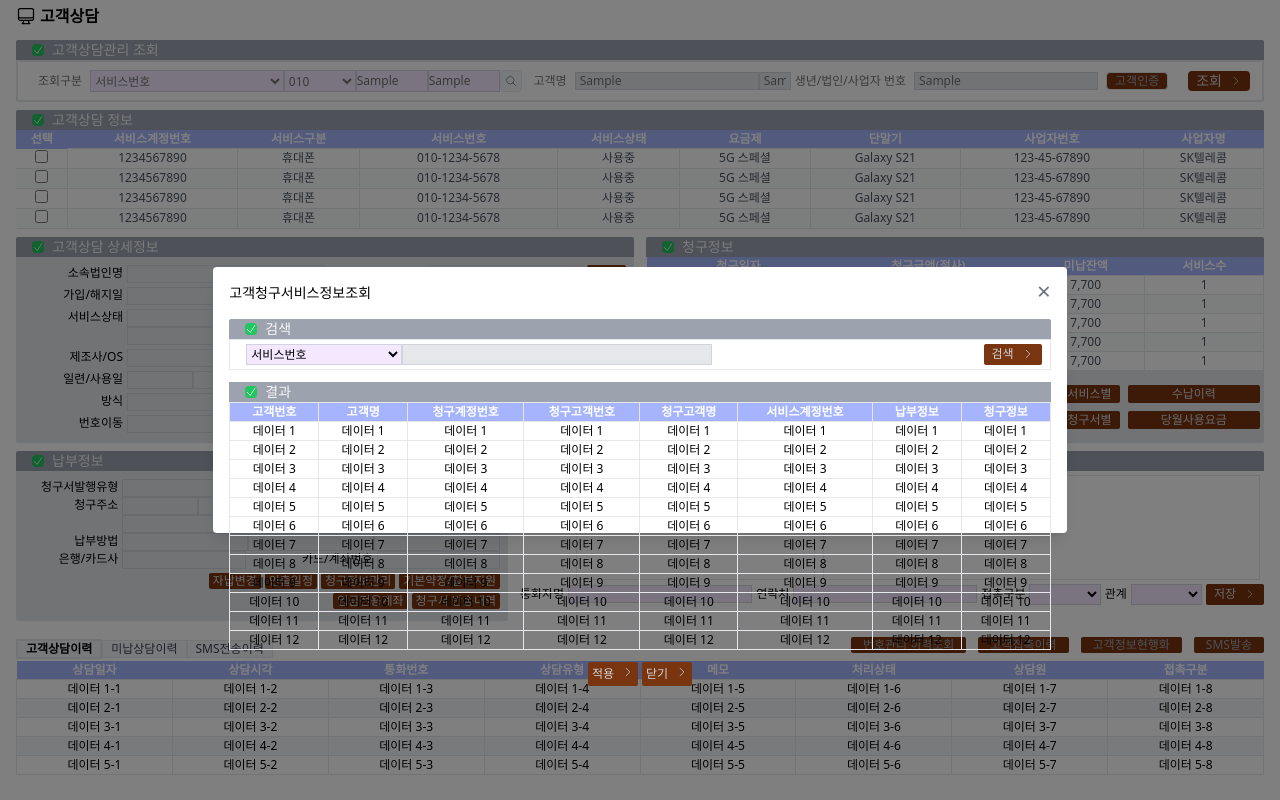
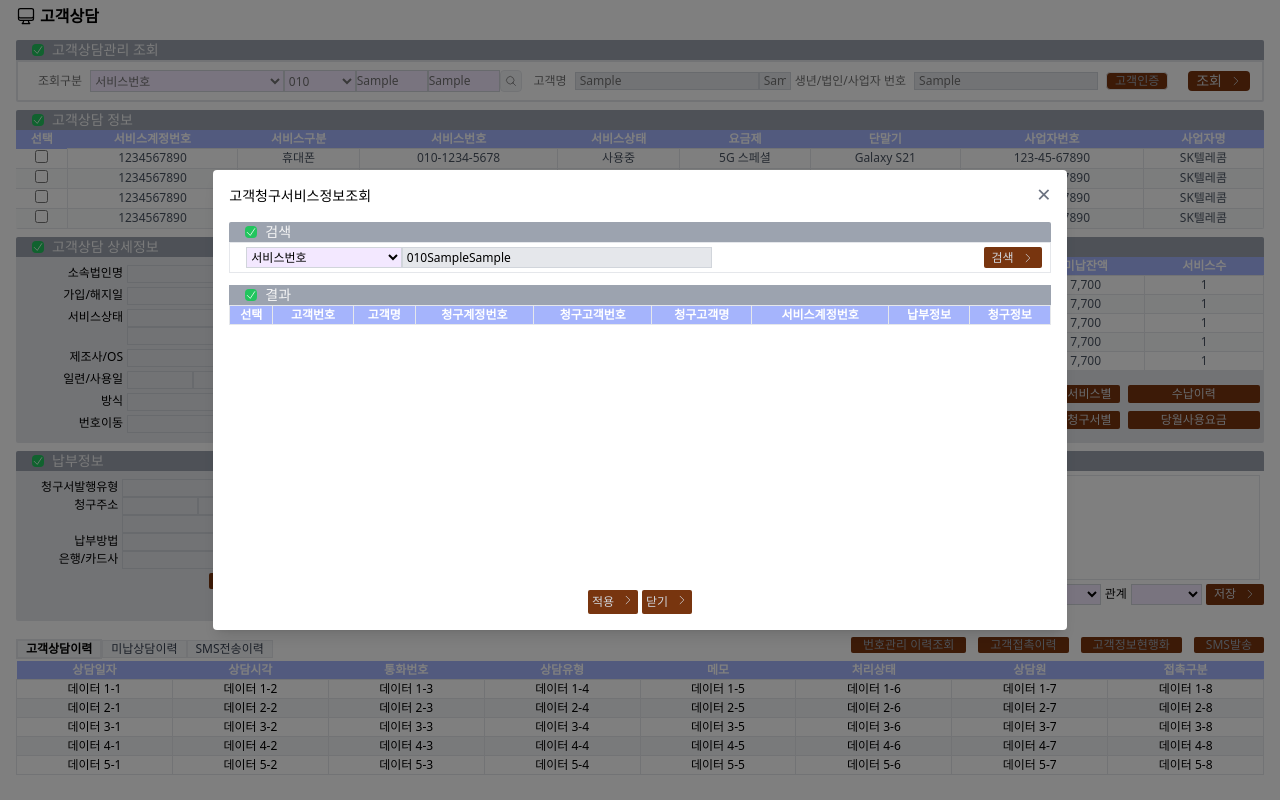
Before and after one commit to jinkihyeok/sk_practice, a React (Create React App) app: page / in a window 1280 px wide. Both pictures are taken after typing "Sample", "Sample", "Sample", "Sample", "Sample" into the empty fields and a click on the button 510 px from the left and 81 px from the top of the page. Built offline with nearby package versions, Linux system fonts and the light colour scheme.

Commit message:
Create search account method & apply account method

```diff
--- a/src/components/sections/searchConsultationInfo/SearchConsultationInfo.tsx
+++ b/src/components/sections/searchConsultationInfo/SearchConsultationInfo.tsx
@@ -3,6 +3,7 @@ import React, {useState} from "react";
 import {firstNumberOptions, serviceNumberOptions} from "../../../constants";
 import {RightArrowIcon} from "../../ui/Icons";
 import SearchModal from "./SearchModal";
+import {PhoneNumber, ServiceAccount} from "../../../types";
 
 export default function SearchConsultationInfo() {
 
@@ -11,13 +12,12 @@ export default function SearchConsultationInfo() {
         label: string
     } | undefined>(serviceNumberOptions.find(option => option.isDefault));
 
-    const [selectedFirstNumber, setSelectedFirstNumber] = useState<{
-        value: string,
-        label: string
-    } | undefined>(firstNumberOptions[0]);
-
-    const [secondNumber, setSecondNumber] = useState<string>('');
-    const [thirdNumber, setThirdNumber] = useState<string>('');
+    const [phoneNumber, setPhoneNumber] = useState<PhoneNumber>({
+        firstNumber: firstNumberOptions[0].value,
+        secondNumber: '',
+        thirdNumber: ''
+    });
+    const [selectedServiceAccount, setSelectedServiceAccount] = useState<ServiceAccount | null>(null);
     const [isModalOpen, setIsModalOpen] = useState<boolean>(false);
 
     const handleSelectChange = (e: React.ChangeEvent<HTMLSelectElement>) => {
@@ -28,21 +28,13 @@ export default function SearchConsultationInfo() {
         }
     };
 
-    const handleFirstNumberChange = (e: React.ChangeEvent<HTMLSelectElement>) => {
-        const selectedValue = e.target.value;
-        const selectedOption = firstNumberOptions.find(option => option.value === selectedValue);
-        if (selectedOption) {
-            setSelectedFirstNumber(selectedOption);
-        }
+    const handlePhoneNumberChange = (e: React.ChangeEvent<HTMLSelectElement | HTMLInputElement>) => {
+        const {name, value} = e.target;
+        setPhoneNumber(prevState => ({
+            ...prevState,
+            [name]: value
+        }));
     };
-
-    const handleSecondNumberChange = (e: React.ChangeEvent<HTMLInputElement>) => {
-        setSecondNumber(e.target.value);
-    }
-
-    const handleThirdNumberChange = (e: React.ChangeEvent<HTMLInputElement>) => {
-        setThirdNumber(e.target.value);
-    }
 
     const handleSearch = (e: React.MouseEvent<HTMLButtonElement, MouseEvent>) => {
         e.preventDefault();
@@ -69,8 +61,9 @@ export default function SearchConsultationInfo() {
                                     ))}
                                 </select>
                                 <select className="w-1/6 border border-gray-300 bg-purple-100 outline-none"
-                                    value={selectedFirstNumber?.value}
-                                    onChange={handleFirstNumberChange}>
+                                        name="firstNumber"
+                                        value={phoneNumber.firstNumber}
+                                        onChange={handlePhoneNumberChange}>
                                     {firstNumberOptions.map(option => (
                                         <option key={option.value} value={option.value}>
                                             {option.label}
@@ -79,15 +72,19 @@ export default function SearchConsultationInfo() {
                                 </select>
                                 <input
                                     type="text"
+                                    name="secondNumber"
                                     className="w-1/6 border border-gray-300 bg-purple-100 outline-none"
-                                value={secondNumber}
-                                onChange={handleSecondNumberChange}
+                                    value={phoneNumber.secondNumber}
+                                    onChange={handlePhoneNumberChange}
+                                    maxLength={4}
                                 />
                                 <input
                                     type="text"
+                                    name="thirdNumber"
                                     className="w-1/6 border border-gray-300 bg-purple-100 outline-none"
-                                value={thirdNumber}
-                                onChange={handleThirdNumberChange}
+                                    value={phoneNumber.thirdNumber}
+                                    onChange={handlePhoneNumberChange}
+                                    maxLength={4}
                                 />
                                 <button
                                     onClick={(e) => handleSearch(e)}
@@ -134,7 +131,11 @@ export default function SearchConsultationInfo() {
                     </form>
                 </div>
             </div>
-            {isModalOpen && <SearchModal setIsModalOpen={setIsModalOpen} selectedOption={selectedOption} setSelectedOption={setSelectedOption}/>}
+            {isModalOpen && <SearchModal setIsModalOpen={setIsModalOpen} selectedOption={selectedOption}
+                                         setSelectedOption={setSelectedOption} phoneNumber={phoneNumber}
+                                         setPhoneNumber={setPhoneNumber}
+                                         selectedServiceAccount={selectedServiceAccount} setSelectedServiceAccount={setSelectedServiceAccount}
+            />}
         </>
     );
 }
--- a/src/components/sections/searchConsultationInfo/SearchModal.tsx
+++ b/src/components/sections/searchConsultationInfo/SearchModal.tsx
@@ -1,7 +1,9 @@
-import React from 'react';
+import React, {useEffect, useState} from 'react';
 import SectionHeader from "../../common/SectionHeader";
 import {serviceNumberOptions} from "../../../constants";
 import {RightArrowIcon} from "../../ui/Icons";
+import {PhoneNumber, ServiceAccount} from "../../../types";
+import {serviceAccountData} from "../../../dummyData/ServiceAccount";
 
 interface SearchModalProps {
     setIsModalOpen: (isOpen: boolean) => void;
@@ -13,9 +15,30 @@ interface SearchModalProps {
         value: string,
         label: string
     }) => void;
+    phoneNumber: PhoneNumber;
+    setPhoneNumber: (phoneNumber: PhoneNumber) => void;
+    selectedServiceAccount: ServiceAccount | null;
+    setSelectedServiceAccount: (selectedServiceAccount: ServiceAccount | null) => void
 }
 
-export default function SearchModal({setIsModalOpen, setSelectedOption, selectedOption}: SearchModalProps) {
+export default function SearchModal({
+                                        setIsModalOpen,
+                                        setSelectedOption,
+                                        selectedOption,
+                                        phoneNumber,
+                                        setPhoneNumber,
+                                        selectedServiceAccount,
+                                        setSelectedServiceAccount
+                                    }: SearchModalProps) {
+
+    const [searchedServiceAccounts, setSearchedServiceAccounts] = useState<ServiceAccount[]>([]);
+    const [inputNumber, setInputNumber] = useState('');
+    const [checkedAccount, setCheckedAccount] = useState<ServiceAccount | null>(null);
+
+    useEffect(() => {
+        setInputNumber(`${phoneNumber.firstNumber}${phoneNumber.secondNumber}${phoneNumber.thirdNumber}`);
+    }, [phoneNumber]);
+
     const closeModal = () => {
         setIsModalOpen(false);
     };
@@ -34,13 +57,46 @@ export default function SearchModal({setIsModalOpen, setSelectedOption, selected
         }
     }
 
+    const handleCheckboxChange = (account: ServiceAccount) => {
+        if (checkedAccount?.serviceNumber === account.serviceNumber) {
+            setCheckedAccount(null);
+        } else {
+            setCheckedAccount(account);
+        }
+    };
+
+    const handleSearch = () => {
+        const foundAccounts = serviceAccountData.filter(
+            (account) => account.serviceNumber === inputNumber
+        );
+
+        setSearchedServiceAccounts(foundAccounts);
+    };
+
+    const handleApply = () => {
+        if (checkedAccount) {
+            setSelectedServiceAccount(checkedAccount);
+        }
+        const firstNumber = inputNumber.slice(0, 3);
+        const secondNumber = inputNumber.slice(3, 7);
+        const thirdNumber = inputNumber.slice(7);
+        setPhoneNumber({
+            firstNumber,
+            secondNumber,
+            thirdNumber
+        });
+        console.log('selectedServiceAccount:', selectedServiceAccount);
+        console.log('phoneNumber:', phoneNumber);
+        closeModal();
+    }
+
     return (
         <div className="fixed inset-0 flex items-center justify-center z-50">
             <div
                 onClick={handleBackgroundClick}
                 className="fixed inset-0 bg-black opacity-50">
             </div>
-            <div className="bg-white w-2/3 h-1/3 p-4 rounded shadow-lg z-10 relative text-xs">
+            <div className="bg-white w-2/3 h-[460px] p-4 rounded shadow-lg z-10 relative text-xs flex flex-col">
                 <button
                     className="absolute top-2 right-4 text-gray-500 hover:text-gray-800"
                     onClick={closeModal}>
@@ -49,9 +105,9 @@ export default function SearchModal({setIsModalOpen, setSelectedOption, selected
                 <div className="modal-header">
                     <h2 className="text-sm mb-4">고객청구서비스정보조회</h2>
                 </div>
-                <div className="section-style">
+                <div className="section-style flex-grow flex-flex-col">
                     <SectionHeader title="검색"/>
-                    <div className="flex flex-col gap-3">
+                    <div className="flex flex-col gap-3 h-full">
                         <div className="flex flex-row w-full px-2 py-1 border">
                             <div className="flex flex-row px-2 w-3/5">
                                 <select className="border border-gray-300 bg-purple-100 outline-none w-1/3"
@@ -63,21 +119,31 @@ export default function SearchModal({setIsModalOpen, setSelectedOption, selected
                                         </option>
                                     ))}
                                 </select>
-                                <input className="input-style w-2/3"/>
+                                <input
+                                    className="input-style w-2/3"
+                                    type="text"
+                                    value={inputNumber}
+                                    onChange={(e) => setInputNumber(e.target.value)}
+                                    maxLength={11}
+                                />
                             </div>
                             <div className="flex flex-row w-2/5 justify-end">
-                                <button className="btn-style flex flex-row px-2 items-center">
+                                <button
+                                    type="button"
+                                    onClick={handleSearch}
+                                    className="btn-style flex flex-row px-2 items-center">
                                     <h3>검색</h3>
                                     <RightArrowIcon/>
                                 </button>
                             </div>
                         </div>
-                        <div className="flex flex-col">
+                        <div className="flex flex-col flex-grow">
                             <SectionHeader title="결과"/>
-                            <div className="overflow-x-auto">
+                            <div className="overflow-x-auto flex flex-col flex-grow">
                                 <table className="table-auto border-collapse w-full">
                                     <thead>
                                     <tr className="table-header-style whitespace-nowrap">
+                                        <th className="border">선택</th>
                                         <th className="border">고객번호</th>
                                         <th className="border">고객명</th>
                                         <th className="border">청구계정번호</th>
@@ -89,33 +155,51 @@ export default function SearchModal({setIsModalOpen, setSelectedOption, selected
                                     </tr>
                                     </thead>
                                     <tbody>
-                                    {Array(12).fill(null).map((_, index) => (
-                                        <tr key={index} className="whitespace-nowrap">
-                                            <td className="border text-center">데이터 {index + 1}</td>
-                                            <td className="border text-center">데이터 {index + 1}</td>
-                                            <td className="border text-center">데이터 {index + 1}</td>
-                                            <td className="border text-center">데이터 {index + 1}</td>
-                                            <td className="border text-center">데이터 {index + 1}</td>
-                                            <td className="border text-center">데이터 {index + 1}</td>
-                                            <td className="border text-center">데이터 {index + 1}</td>
-                                            <td className="border text-center">데이터 {index + 1}</td>
+                                    {searchedServiceAccounts.map((account, index) => (
+                                        <tr
+                                            key={index}
+                                            className={`whitespace-nowrap ${
+                                                index % 2 === 1 ? 'bg-gray-100' : ''
+                                            }`}
+                                        >
+                                            <td className="border text-center">
+                                                <input
+                                                    type="checkbox"
+                                                    checked={checkedAccount?.serviceNumber === account.serviceNumber}
+                                                    onChange={() => handleCheckboxChange(account)}
+                                                />
+                                            </td>
+                                            <td className="border text-center">{account.customerNumber}</td>
+                                            <td className="border text-center">{account.customerName}</td>
+                                            <td className="border text-center">{account.billingAccountNumber}</td>
+                                            <td className="border text-center">{account.billingCustomerNumber}</td>
+                                            <td className="border text-center">{account.billingCustomerName}</td>
+                                            <td className="border text-center">{account.serviceAccountNumber}</td>
+                                            <td className="border text-center">{account.paymentInfo}</td>
+                                            <td className="border text-center">{account.billingInfo}</td>
                                         </tr>
                                     ))}
                                     </tbody>
                                 </table>
                             </div>
                         </div>
-                        <div className="flex flex-row w-full justify-center items-center gap-1">
-                            <button className="btn-style flex flex-row p-1">
-                                <h3>적용</h3>
-                                <RightArrowIcon/>
-                            </button>
-                            <button className="btn-style flex flex-row p-1">
-                                <h3>닫기</h3>
-                                <RightArrowIcon/>
-                            </button>
-                        </div>
                     </div>
+                </div>
+                <div className="flex flex-row w-full justify-center items-end gap-1 mt-auto">
+                    <button
+                        type="button"
+                        onClick={handleApply}
+                        className="btn-style flex flex-row p-1">
+                        <h3>적용</h3>
+                        <RightArrowIcon/>
+                    </button>
+                    <button
+                        type="button"
+                        onClick={closeModal}
+                        className="btn-style flex flex-row p-1">
+                        <h3>닫기</h3>
+                        <RightArrowIcon/>
+                    </button>
                 </div>
             </div>
         </div>
--- /dev/null
+++ b/src/dummyData/ServiceAccount.ts
@@ -0,0 +1,112 @@
+export const serviceAccountData = [
+    {
+        "serviceNumber": "01046363519",
+        "customerNumber": "123456789",
+        "customerName": "홍**",
+        "billingAccountNumber": "123456789",
+        "billingCustomerNumber": "123456789",
+        "billingCustomerName": "홍**",
+        "serviceAccountNumber": "123456789",
+        "paymentInfo": "신용카드",
+        "billingInfo": "신용카드",
+    },
+    {
+        "serviceNumber": "01012345678",
+        "customerNumber": "987654321",
+        "customerName": "김**",
+        "billingAccountNumber": "987654321",
+        "billingCustomerNumber": "987654321",
+        "billingCustomerName": "김**",
+        "serviceAccountNumber": "987654321",
+        "paymentInfo": "계좌이체",
+        "billingInfo": "계좌이체",
+    },
+    {
+        "serviceNumber": "01098765432",
+        "customerNumber": "456789123",
+        "customerName": "이**",
+        "billingAccountNumber": "456789123",
+        "billingCustomerNumber": "456789123",
+        "billingCustomerName": "이**",
+        "serviceAccountNumber": "456789123",
+        "paymentInfo": "모바일결제",
+        "billingInfo": "모바일결제",
+    },
+    {
+        "serviceNumber": "01054321987",
+        "customerNumber": "789456123",
+        "customerName": "박**",
+        "billingAccountNumber": "789456123",
+        "billingCustomerNumber": "789456123",
+        "billingCustomerName": "박**",
+        "serviceAccountNumber": "789456123",
+        "paymentInfo": "신용카드",
+        "billingInfo": "신용카드",
+    },
+    {
+        "serviceNumber": "01023456789",
+        "customerNumber": "159753468",
+        "customerName": "최**",
+        "billingAccountNumber": "159753468",
+        "billingCustomerNumber": "159753468",
+        "billingCustomerName": "최**",
+        "serviceAccountNumber": "159753468",
+        "paymentInfo": "계좌이체",
+        "billingInfo": "계좌이체",
+    },
+    {
+        "serviceNumber": "01098765432",
+        "customerNumber": "753159864",
+        "customerName": "정**",
+        "billingAccountNumber": "753159864",
+        "billingCustomerNumber": "753159864",
+        "billingCustomerName": "정**",
+        "serviceAccountNumber": "753159864",
+        "paymentInfo": "모바일결제",
+        "billingInfo": "모바일결제",
+    },
+    {
+        "serviceNumber": "01054321987",
+        "customerNumber": "951357864",
+        "customerName": "강**",
+        "billingAccountNumber": "951357864",
+        "billingCustomerNumber": "951357864",
+        "billingCustomerName": "강**",
+        "serviceAccountNumber": "951357864",
+        "paymentInfo": "신용카드",
+        "billingInfo": "신용카드",
+    },
+    {
+        "serviceNumber": "01023456789",
+        "customerNumber": "357951468",
+        "customerName": "조**",
+        "billingAccountNumber": "357951468",
+        "billingCustomerNumber": "357951468",
+        "billingCustomerName": "조**",
+        "serviceAccountNumber": "357951468",
+        "paymentInfo": "계좌이체",
+        "billingInfo": "계좌이체",
+    },
+    {
+        "serviceNumber": "01098765432",
+        "customerNumber": "159753468",
+        "customerName": "윤**",
+        "billingAccountNumber": "159753468",
+        "billingCustomerNumber": "159753468",
+        "billingCustomerName": "윤**",
+        "serviceAccountNumber": "159753468",
+        "paymentInfo": "모바일결제",
+        "billingInfo": "모바일결제",
+    },
+    {
+        "serviceNumber": "01054321987",
+        "customerNumber": "753159864",
+        "customerName": "장**",
+        "billingAccountNumber": "753159864",
+        "billingCustomerNumber": "753159864",
+        "billingCustomerName": "장**",
+        "serviceAccountNumber": "753159864",
+        "paymentInfo": "신용카드",
+        "billingInfo": "신용카드",
+    }
+]
--- /dev/null
+++ b/src/types.ts
@@ -0,0 +1,17 @@
+export interface PhoneNumber {
+    firstNumber: string;
+    secondNumber: string;
+    thirdNumber: string;
+}
+
+export interface ServiceAccount {
+    serviceNumber: string;
+    customerNumber: string;
+    customerName: string;
+    billingAccountNumber: string;
+    billingCustomerNumber: string;
+    billingCustomerName: string;
+    serviceAccountNumber: string;
+    paymentInfo: string;
+    billingInfo: string;
+}
```
Lines whose indentation alone changed are shown as unchanged.
